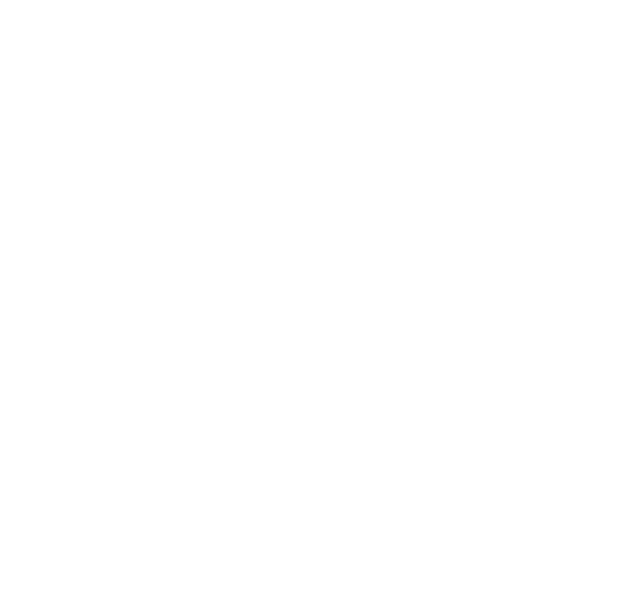
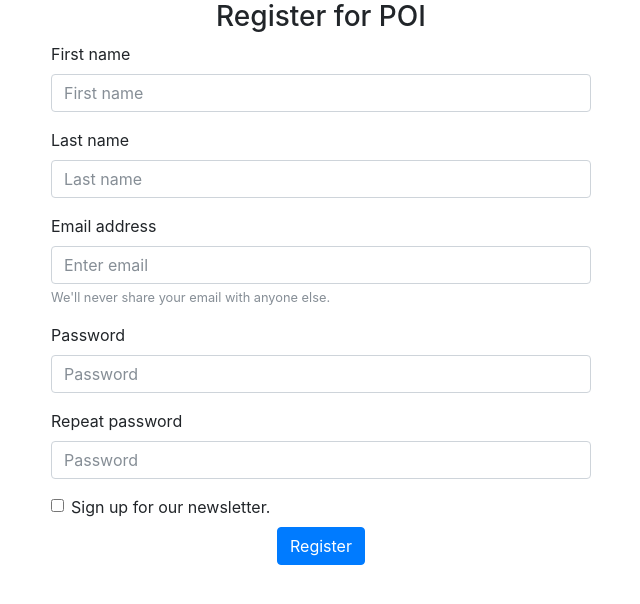
Before and after one commit to sophiaki/poi, a website: page POIWebApp/public_html/html/register.html in a window 1280 px wide. Shown: the whole page, without its empty margins (319-959 px from the left). Drawn offline with nearby package versions, Linux system fonts and the light colour scheme.

Commit message:
added register page and adjusted logo size and map size

```diff
--- a/POIWebApp/public_html/html/register.html
+++ b/POIWebApp/public_html/html/register.html
@@ -9,5 +9,51 @@
     </head>
     <body>
 
+        <div class="container">
+            <div class="row"></div>
+            <div class="row">
+                <div class="col-md-3"></div>
+                <div class="col-md-6">
+                    <center>
+                        <h3>Register for POI</h3>
+                    </center>
+                    <form>
+                        <div class="form-group">
+                            <label for="inputFirstName">First name</label>
+                            <input class="form-control" type="text" placeholder="First name">
+                        </div>
+                        <div class="form-group">
+                            <label for="inputLastName">Last name</label>
+                            <input class="form-control" type="text" placeholder="Last name">
+                        </div>
+                        <div class="form-group">
+                            <label for="inputEmail1">Email address</label>
+                            <input type="email" class="form-control" id="exampleInputEmail1" aria-describedby="emailHelp" placeholder="Enter email">
+                            <small id="emailHelp" class="form-text text-muted">We'll never share your email with anyone else.</small>
+                        </div>
+                        <div class="form-group">
+                            <label for="inputPassword1">Password</label>
+                            <input type="password" class="form-control" id="inputPassword1" placeholder="Password">
+                        </div>
+                        <div class="form-group">
+                            <label for="validateInputPassword1">Repeat password</label>
+                            <input type="password" class="form-control" id="validateInputPassword1" placeholder="Password">
+                        </div>
+                        <div class="form-check">
+                            <label class="form-check-label">
+                                <input type="checkbox" class="form-check-input">
+                                Sign up for our newsletter.
+                            </label>
+                        </div>
+                        <center>
+                            <a href="../index.html" id="registerButton" class="btn btn-primary">Register</a>
+                        </center>
+                    </form>
+                </div>
+                <div class="col-md-3">
+                </div>
+            </div>
+        </div>
+
     </body>
 </html>
```
Also changed, not shown: POIWebApp/public_html/html/mainscreen.html (+1 -1 lines), POIWebApp/public_html/index.html (+6 -4 lines).
